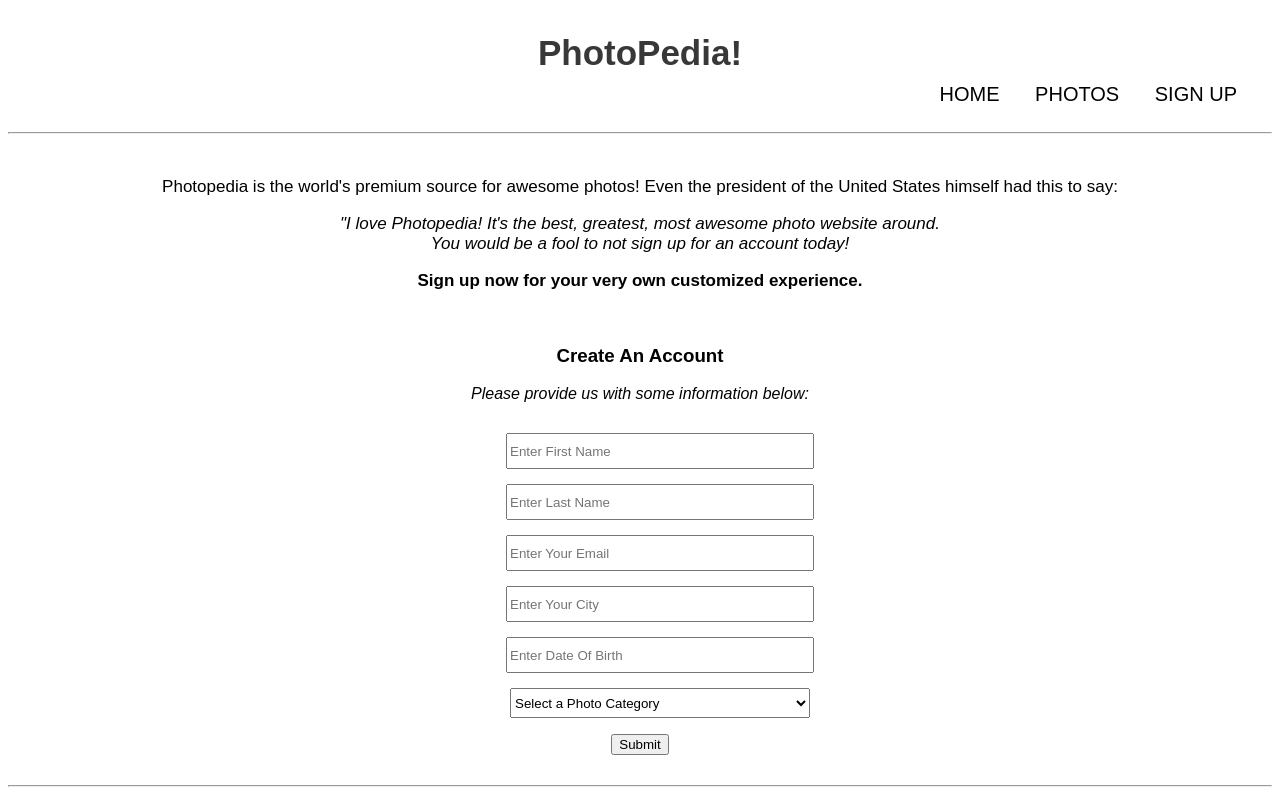
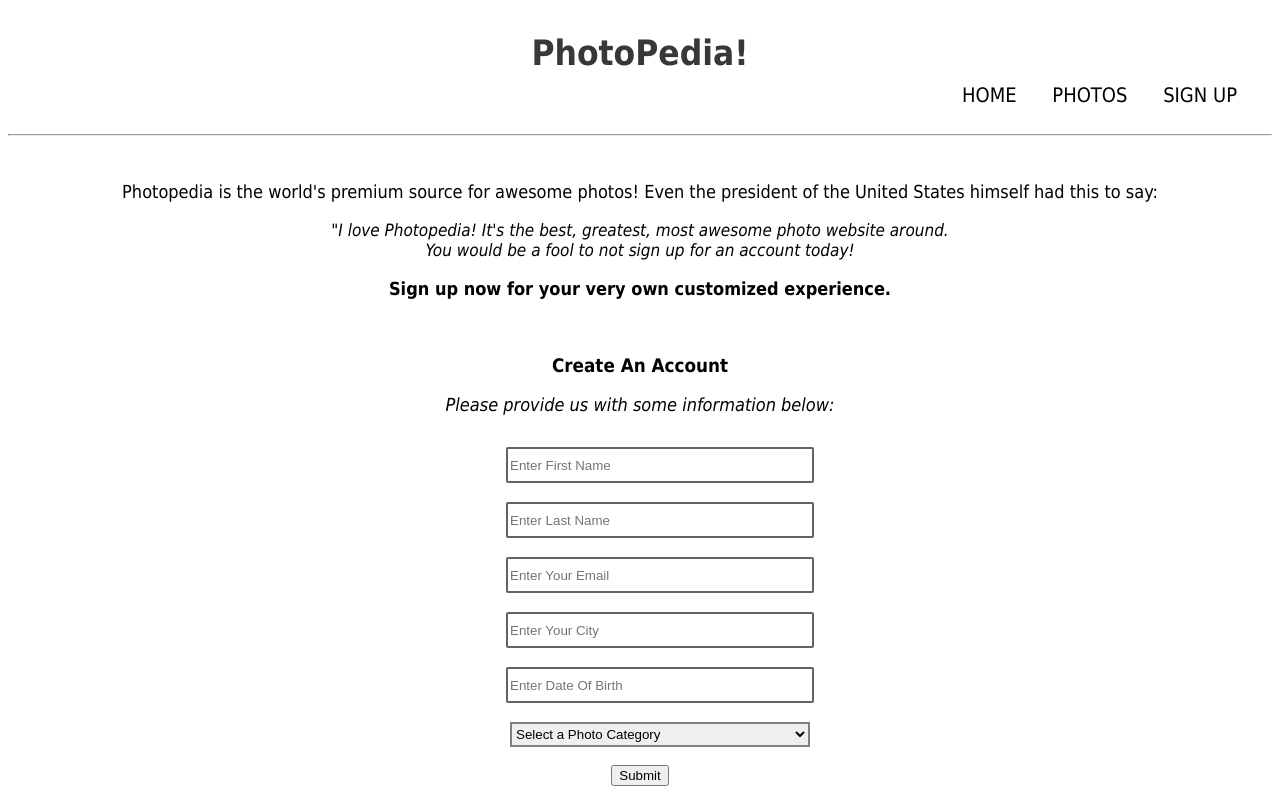
Before and after one commit to jenhardin/The-Tech-Academy-HTML-CSS-Basic-Coding-Projects, a plain HTML site: page AccountCreationAssignment_HTML_CSS/createaccount.html in a window 1280 px wide. Shown: the top 800 px of the page. Drawn offline with Linux system fonts and the light colour scheme.

Commit message:
Updated CSS
Page 207 Assignment

```diff
--- a/AccountCreationAssignment_HTML_CSS/css/style.css
+++ b/AccountCreationAssignment_HTML_CSS/css/style.css
@@ -1,6 +1,6 @@
 body {
 	background-color: white;
-	font-family: arial;
+	font-family: Tahoma;
 }
 
 header {
@@ -32,8 +32,10 @@ h3 {
 .intro {
 	font-size: 17px;
 }
+
 p {
 	text-align: center;
+	font-size: 18px;
 }
 
 blockquote {
@@ -50,9 +52,19 @@ li {
 	margin: 15px;
 }
 
-input, #photopreference {
+input {
 	width: 300px;
 	height: 30px;
+	margin: 2px;
+	border: 2px solid #636363;
+	border-radius: 2px;
+}
+
+#photopreference {
+	width: 300px;
+	height: 25px;
+	margin: 2px;
+	border: 2px solid #808080;
 }
 img {
 	max-width: 800px;
```
